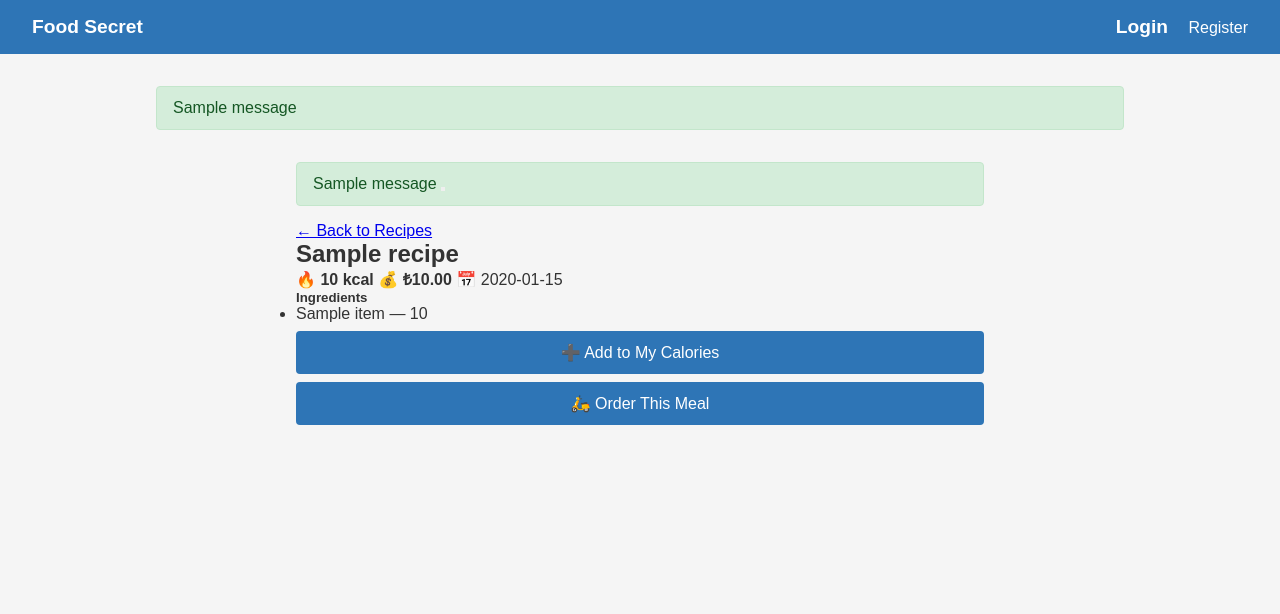
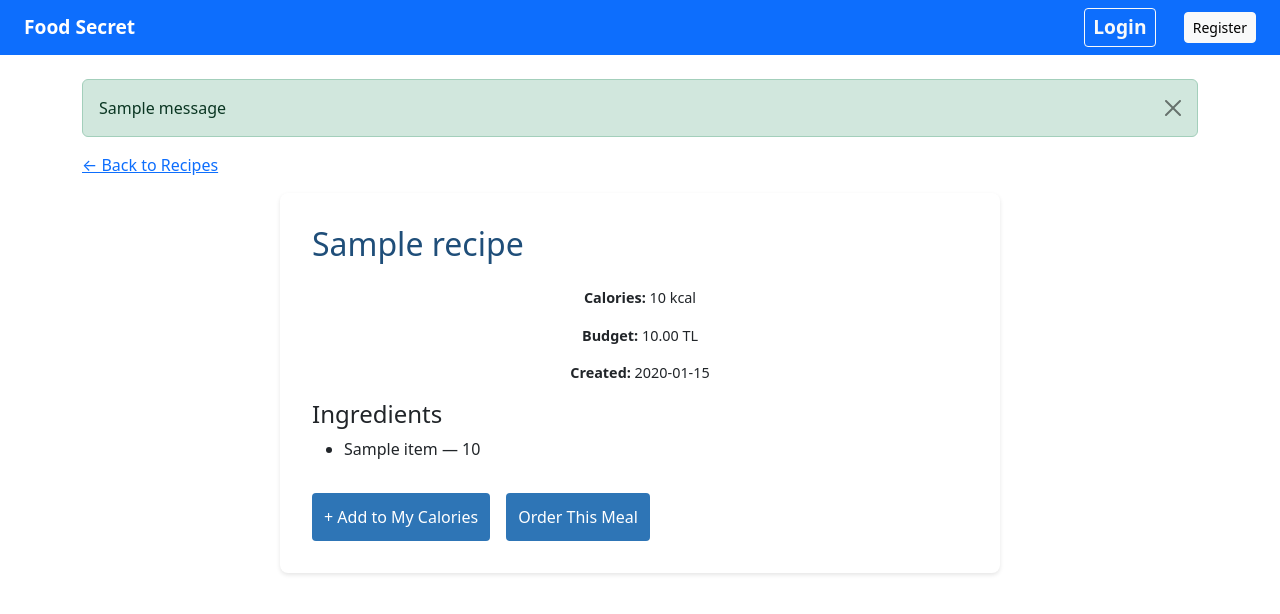
Before and after one commit to Arhan-Gezer/food-secret, a Flask app: template app/templates/recipes/detail.html in a window 1280 px wide. Shown: the top 614 px of the page. Run offline with Flask 3, Linux system fonts and the light colour scheme; the template is opened without the code that fills it: most values are stand-ins (such as "Sample title", 1, 10 or a date in 2020); one stand-in notice (Sample message) is shown.

Commit message:
fix: merge develop into feature/recipes, fix template route names

```diff
--- a/app/templates/base.html
+++ b/app/templates/base.html
@@ -5,29 +5,33 @@
     <meta name="viewport" content="width=device-width, initial-scale=1.0">
     <title>Food Secret</title>
     <link rel="stylesheet" href="{{ url_for('static', filename='css/style.css') }}">
+    <link href="https://cdn.jsdelivr.net/npm/bootstrap@5.3.0/dist/css/bootstrap.min.css" rel="stylesheet">
 </head>
 <body>
 
-    <nav>
-        <a href="/">Food Secret</a>
-        <div>
+    <nav class="navbar navbar-expand-lg navbar-dark bg-primary px-4">
+        <a class="navbar-brand fw-bold" href="/">Food Secret</a>
+        <div class="ms-auto">
             {% if session.user_id %}
-                <a href="/dashboard">Dashboard</a>
-                <a href="/recipes">Recipes</a>
-                <a href="/orders/history">Orders</a>
-                <a href="{{ url_for('auth.logout') }}">Logout</a>
+                <a class="btn btn-outline-light btn-sm me-2" href="/dashboard">Dashboard</a>
+                <a class="btn btn-outline-light btn-sm me-2" href="/recipes">Recipes</a>
+                <a class="btn btn-outline-light btn-sm me-2" href="/orders/">Orders</a>
+                <a class="btn btn-outline-light btn-sm" href="{{ url_for('auth.logout') }}">Logout</a>
             {% else %}
-                <a href="{{ url_for('auth.login') }}">Login</a>
-                <a href="{{ url_for('auth.register') }}">Register</a>
+                <a class="btn btn-outline-light btn-sm me-2" href="{{ url_for('auth.login') }}">Login</a>
+                <a class="btn btn-light btn-sm" href="{{ url_for('auth.register') }}">Register</a>
             {% endif %}
         </div>
     </nav>
 
-    <div class="container">
+    <div class="container mt-4">
         {% with messages = get_flashed_messages(with_categories=true) %}
             {% if messages %}
                 {% for category, message in messages %}
-                    <div class="alert alert-{{ category }}">{{ message }}</div>
+                    <div class="alert alert-{{ 'danger' if category == 'error' else category }} alert-dismissible fade show">
+                        {{ message }}
+                        <button type="button" class="btn-close" data-bs-dismiss="alert"></button>
+                    </div>
                 {% endfor %}
             {% endif %}
         {% endwith %}
@@ -35,5 +39,6 @@
         {% block content %}{% endblock %}
     </div>
 
+    <script src="https://cdn.jsdelivr.net/npm/bootstrap@5.3.0/dist/js/bootstrap.bundle.min.js"></script>
 </body>
 </html>
--- a/app/templates/recipes/detail.html
+++ b/app/templates/recipes/detail.html
@@ -1,76 +1,40 @@
 {% extends "base.html" %}
 
-{% block title %}{{ recipe.title }} — Food Secret{% endblock %}
+{% block content %}
+<a href="{{ url_for('recipes.list_recipes') }}">← Back to Recipes</a>
 
-{% block content %}
-<div class="container py-4" style="max-width: 720px;">
+<div class="form-container" style="max-width: 720px; margin-top: 1rem;">
+    <h2>{{ recipe.title }}</h2>
 
-  {# ── Flash messages ── #}
-  {% with messages = get_flashed_messages(with_categories=true) %}
-    {% for category, message in messages %}
-      <div class="alert alert-{{ 'danger' if category == 'error' else category }} alert-dismissible fade show" role="alert">
-        {{ message }}
-        <button type="button" class="btn-close" data-bs-dismiss="alert"></button>
-      </div>
-    {% endfor %}
-  {% endwith %}
+    <p><strong>Calories:</strong> {{ recipe.calorie_amount | int }} kcal</p>
+    <p><strong>Budget:</strong> {{ "%.2f" | format(recipe.budget) }} TL</p>
+    <p><strong>Created:</strong> {{ recipe.created_at[:10] }}</p>
 
-  <a href="{{ url_for('recipes.list_recipes') }}" class="btn btn-outline-secondary btn-sm mb-3">
-    ← Back to Recipes
-  </a>
-
-  <div class="card shadow-sm">
-    <div class="card-body">
-
-      <h2 class="card-title fw-bold">{{ recipe.title }}</h2>
-
-      <div class="d-flex gap-3 text-muted small mb-4">
-        <span>🔥 <strong>{{ recipe.calorie_amount | int }} kcal</strong></span>
-        <span>💰 <strong>₺{{ "%.2f" | format(recipe.budget) }}</strong></span>
-        <span>📅 {{ recipe.created_at[:10] }}</span>
-      </div>
-
-      {# ── Ingredients ── #}
-      <h5 class="fw-semibold">Ingredients</h5>
+    <h4>Ingredients</h4>
     {% if recipe.ingredients %}
-        <ul class="list-group list-group-flush mb-4">
+        <ul>
             {% for item in recipe.ingredients %}
-            <li class="list-group-item px-0">
-              {{ item.name }}
-              {% if item.amount %}
-                <span class="text-muted">— {{ item.amount }}</span>
-              {% endif %}
-            </li>
+                <li>{{ item.name }} {% if item.amount %} — {{ item.amount }}{% endif %}</li>
             {% endfor %}
         </ul>
     {% else %}
-        <p class="text-muted">No ingredients listed.</p>
+        <p>No ingredients listed.</p>
     {% endif %}
 
-      {# ── Action buttons ── #}
-      <div class="d-flex gap-2 flex-wrap mt-3">
-
-        {# Log calories — POST to Cihan's route #}
-        <form method="post" action="{{ url_for('calories.log_calories') }}">
+    <div style="margin-top: 1.5rem; display: flex; gap: 1rem;">
+        <form method="POST" action="{{ url_for('calories.log') }}">
             <input type="hidden" name="recipe_id" value="{{ recipe.id }}">
-          <input type="hidden" name="calories"  value="{{ recipe.calorie_amount }}">
+            <input type="hidden" name="calories" value="{{ recipe.calorie_amount }}">
             <input type="hidden" name="meal_type" value="lunch">
-          <button type="submit" class="btn btn-outline-success">
-            ➕ Add to My Calories
-          </button>
+            <input type="hidden" name="entry_type" value="simple">
+            <button type="submit">+ Add to My Calories</button>
         </form>
 
-        {# Place order — POST to Erol's route #}
-        <form method="post" action="{{ url_for('orders.place_order') }}">
+        <form method="POST" action="{{ url_for('orders.place') }}">
             <input type="hidden" name="recipe_id" value="{{ recipe.id }}">
-          <button type="submit" class="btn btn-outline-primary">
-            🛵 Order This Meal
-          </button>
+            <input type="hidden" name="restaurant_name" value="Food Secret Kitchen">
+            <button type="submit">Order This Meal</button>
         </form>
-
     </div>
 </div>
-  </div>
-
-</div>
 {% endblock %}
```
Lines whose indentation alone changed are shown as unchanged.
